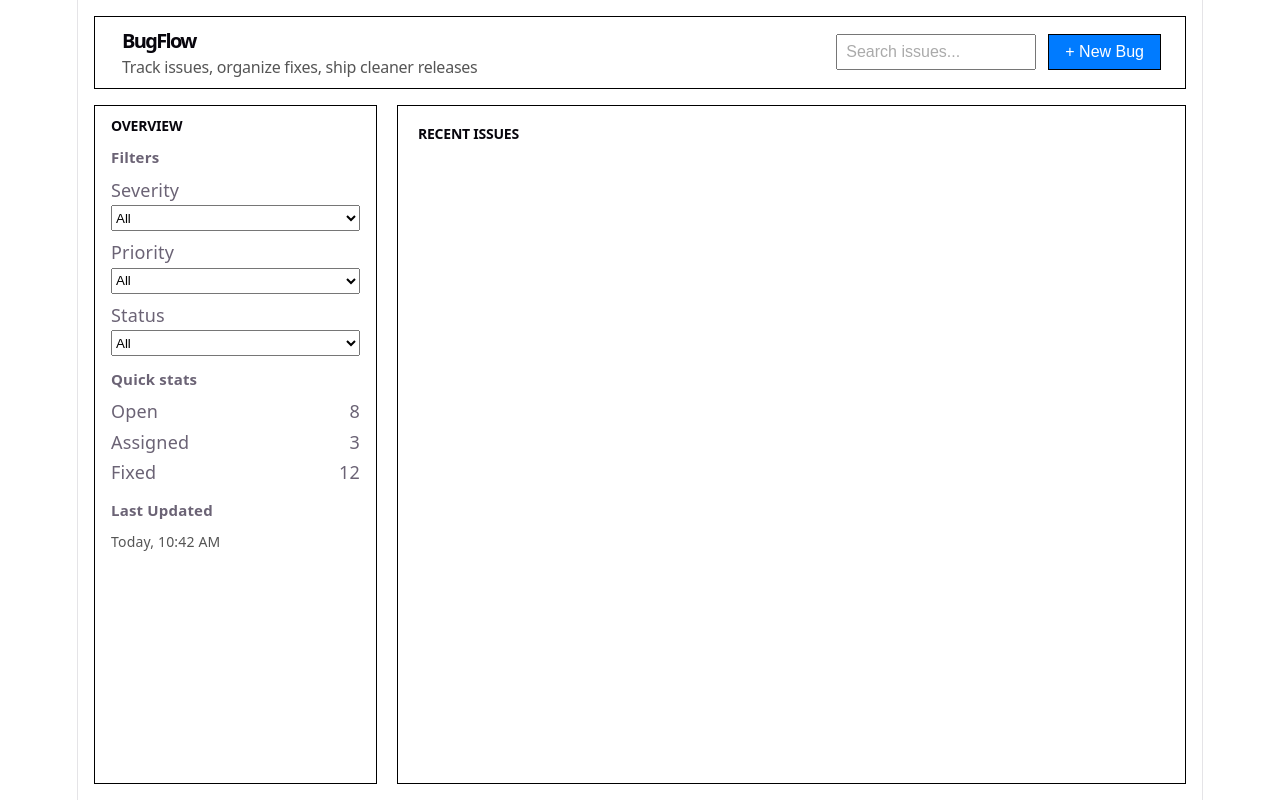
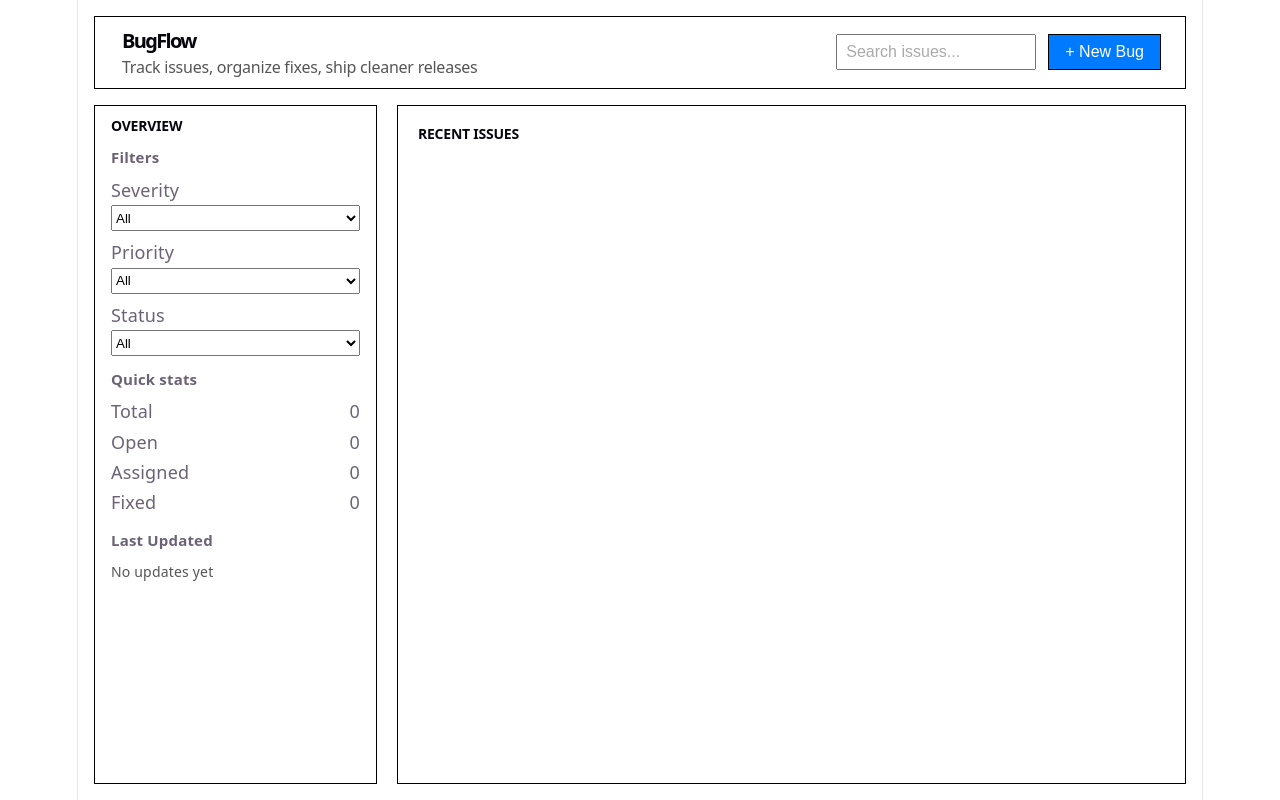
Before and after one commit to zujaja7/bugflow, a React (Vite) app: page / in a window 1280 px wide. Built offline with nearby package versions, Linux system fonts and the light colour scheme.

Commit message:
stats and updated time update

```diff
--- a/src/App.jsx
+++ b/src/App.jsx
@@ -31,6 +31,19 @@ function App() {
   const [severityFilter, setSeverityFilter] = useState("All");
   const [statusFilter, setStatusFilter] = useState("All");
   const [priorityFilter, setPriorityFilter] = useState("All");
+  const openCount = bugs.filter((bug) => bug.bugStatus === "Open").length;
+  const totalBugs = bugs.length;
+  const lastUpdatedBug = [...bugs].sort(
+    (a, b) => b.lastUpdated - a.lastUpdated,
+  )[0];
+
+  const lastUpdatedText = lastUpdatedBug
+    ? lastUpdatedBug.lastUpdatedDisplay
+    : "No updates yet";
+  const assignedCount = bugs.filter(
+    (bug) => bug.bugStatus === "Assigned",
+  ).length;
+  const fixedCount = bugs.filter((bug) => bug.bugStatus === "Fixed").length;
 
   useEffect(() => {
     localStorage.setItem("bugs", JSON.stringify(bugs));
@@ -216,21 +229,25 @@ function App() {
           </div>
           <h3>Quick stats</h3>
           <div className="stat-row">
+            <span>Total</span>
+            <span>{totalBugs}</span>
+          </div>
+          <div className="stat-row">
             <span>Open</span>
-            <span>8</span>
+            <span>{openCount}</span>
           </div>
           <div className="stat-row">
             <span>Assigned</span>
-            <span>3</span>
+            <span>{assignedCount}</span>
           </div>
           <div className="stat-row">
             <span>Fixed</span>
-            <span>12</span>
+            <span>{fixedCount}</span>
           </div>
 
           <div className="last-updated">
             <h3>Last Updated</h3>
-            <p className="last-updated-value">Today, 10:42 AM</p>
+            <p className="last-updated-value">{lastUpdatedText}</p>
           </div>
         </div>
         <div className="recent-issues-panel">
```
